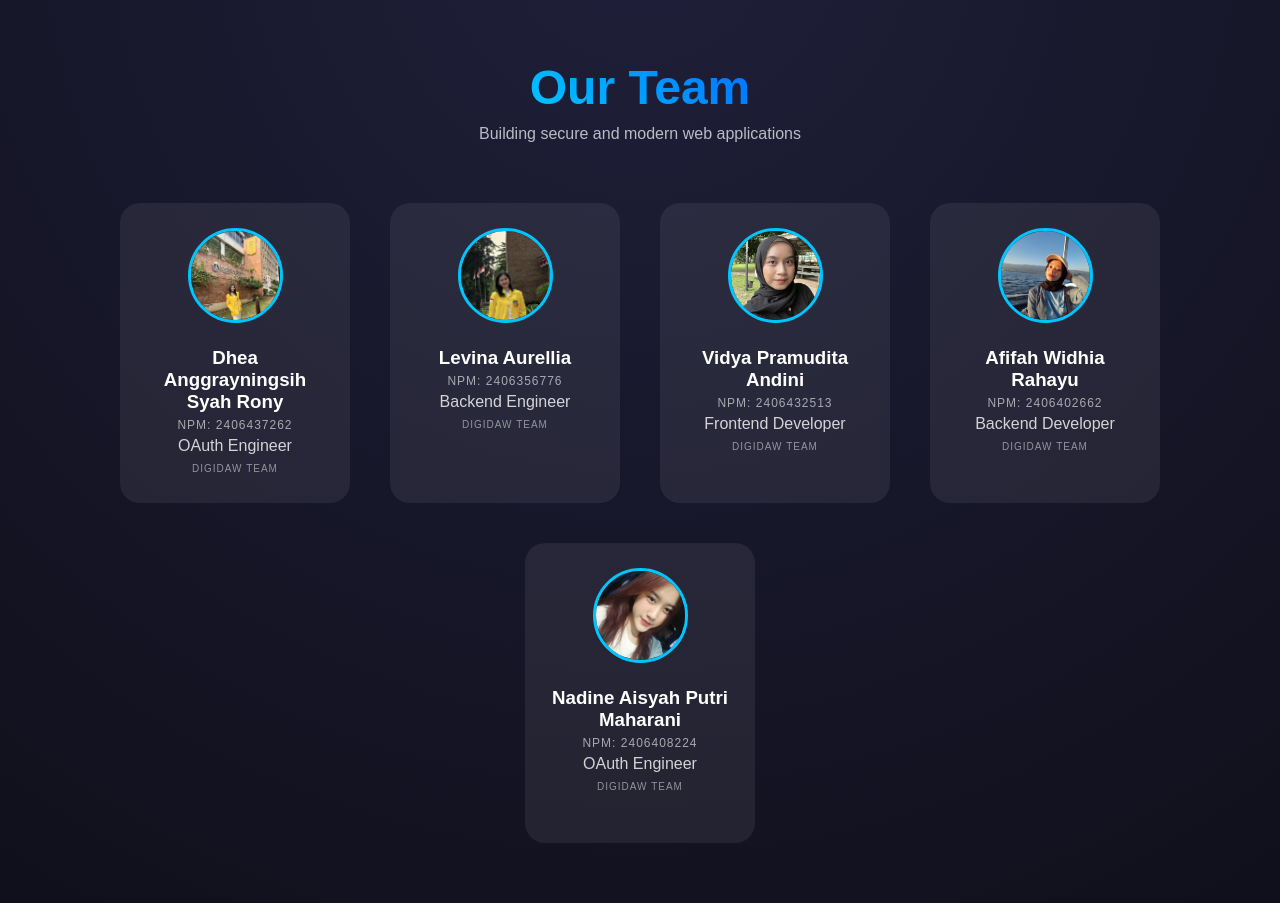
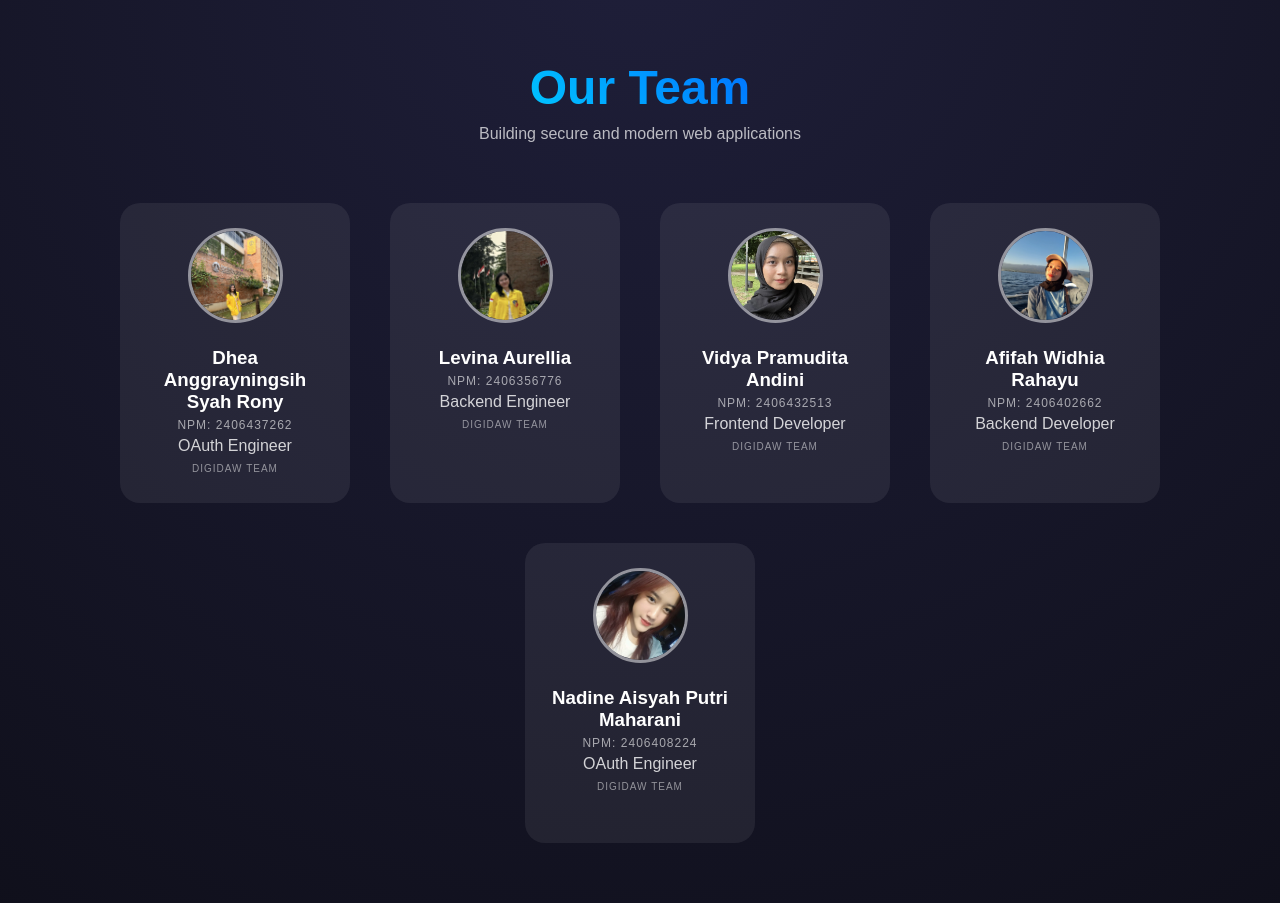
Before and after one commit to PKPL-Digidaw/digidaw-web, a Django app: page / in a window 1280 px wide. Shown: the part 75-978 px from the top of the page. Run offline with Django 5.2, Linux system fonts and the light colour scheme; data comes from the database, SQL or seed files in the repository.

Commit message:
style: update profile border

```diff
--- a/biodata/static/style.css
+++ b/biodata/static/style.css
@@ -123,7 +123,7 @@ body {
     height: 95px;
     border-radius: 50%;
     margin-bottom: 10px;
-    border: 3px solid #00c6ff;
+    border: 3px solid rgba(255, 255, 255, 0.5);
 }
 
 /* TEXT */
```
